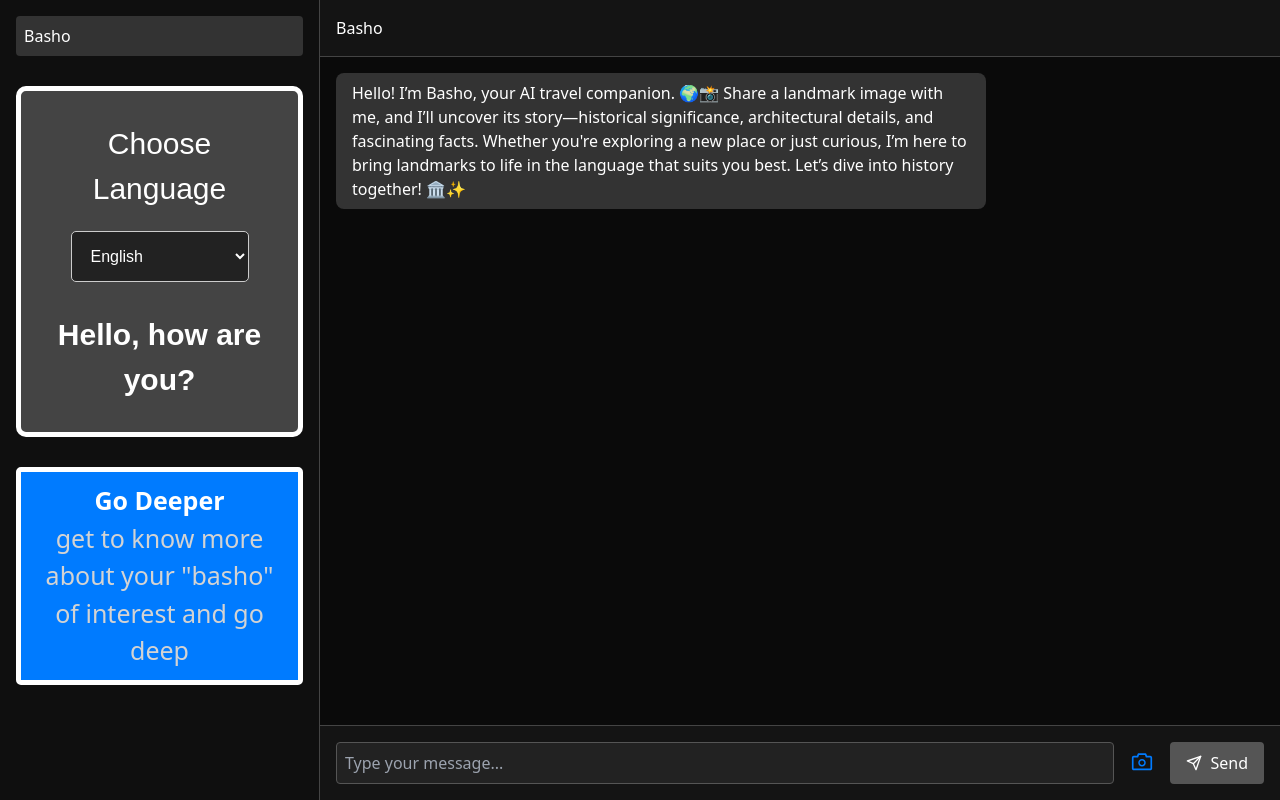
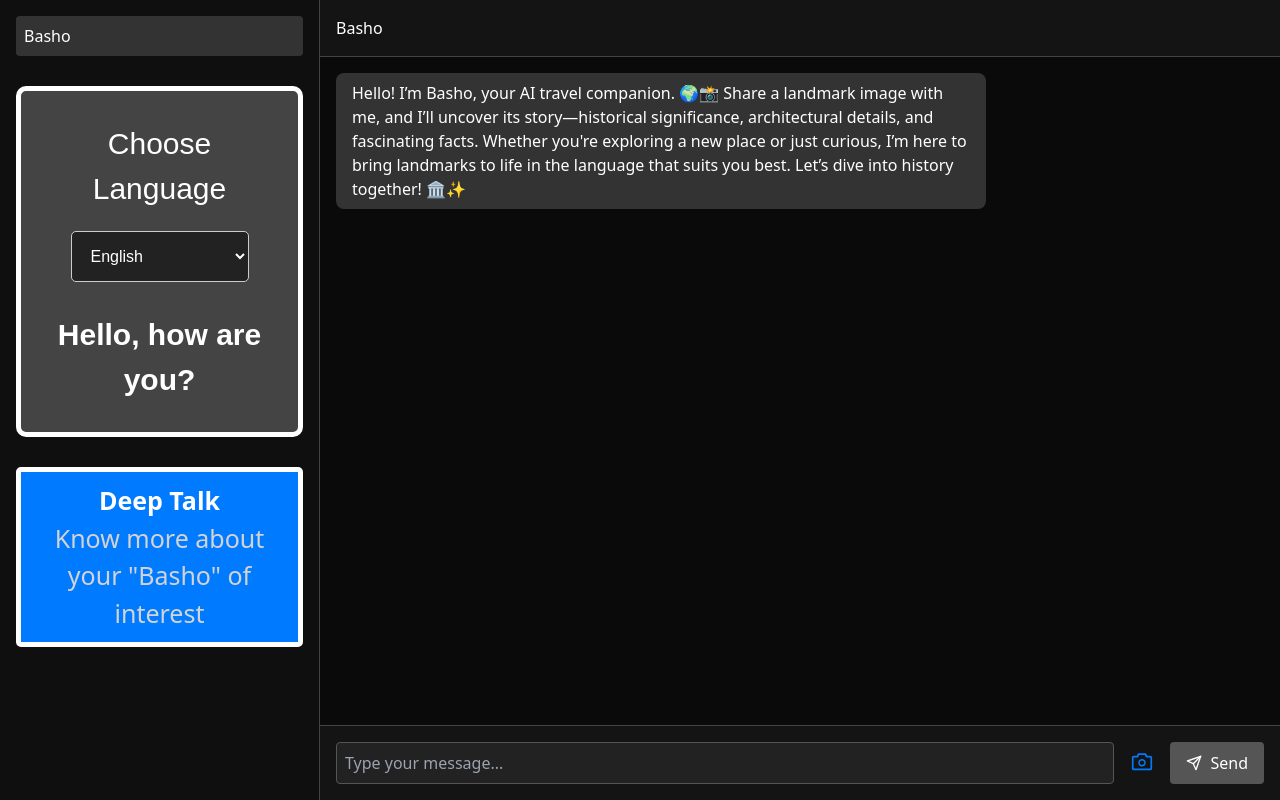
Before and after one commit to devTejaSrinivas/Basho, a React (Vite) app in the folder frontend/: page /chat in a window 1280 px wide. Built offline with nearby package versions, Linux system fonts and the light colour scheme.

Commit message:
ChatPage UI buttons

```diff
--- a/frontend/pages/ChatPage.jsx
+++ b/frontend/pages/ChatPage.jsx
@@ -477,9 +477,9 @@ const ChatPage = () => {
             navigate("/deepchat");
           }}
         >
-          <b>Go Deeper</b> <br></br>{" "}
+          <b>Deep Talk</b> <br></br>{" "}
           <span style={{ color: "lightgray" }}>
-            get to know more about your "basho" of interest and go deep
+            Know more about your "Basho" of interest
           </span>
         </button>
       </div>
```
